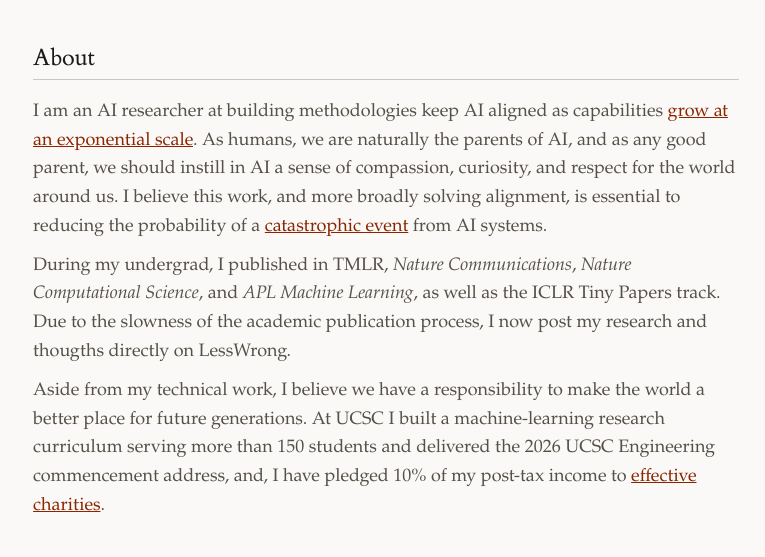
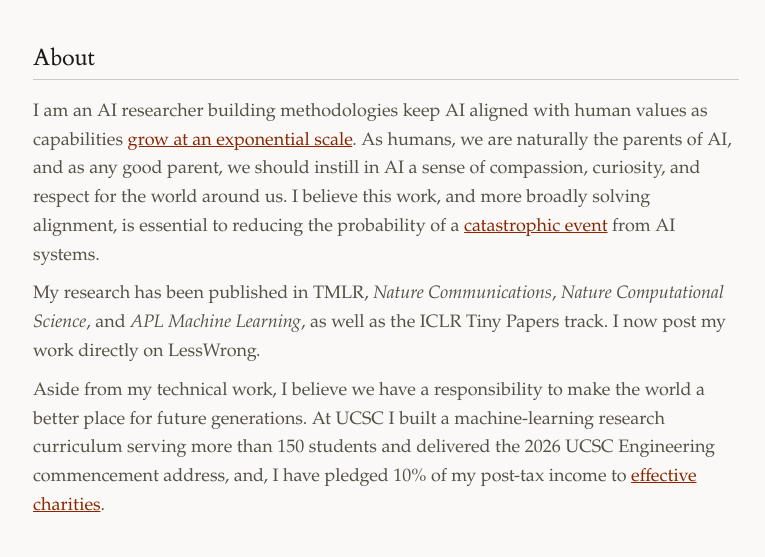
Before and after one commit to skyegunasekaran/SkyeGunasekaran.github.io, a plain HTML site: page index.html in a window 1280 px wide. Shown: the part 225-782 px from the top of the page, without its empty margins (254-1019 px from the left). Drawn offline with Linux system fonts and the light colour scheme.

Commit message:
Update index.html

```diff
--- a/index.html
+++ b/index.html
@@ -309,7 +309,7 @@
   <h2 id="about-heading">About</h2>
 
 <p>
-  I am an AI researcher at building methodologies keep AI aligned as capabilities
+  I am an AI researcher building methodologies keep AI aligned with human values as capabilities
   <a href="https://metr.org/time-horizons">grow at an exponential scale</a>.
   As humans, we are naturally the parents of AI, and as any
   good parent, we should instill in AI a sense of compassion, curiosity,
@@ -317,12 +317,10 @@
   I believe this work, and more broadly solving alignment, is essential to reducing the probability of a
   <a href="https://ai-2027.com/">catastrophic event</a> from AI systems.
 </p>
-
   <p>
-    During my undergrad, I published in TMLR, <em>Nature Communications</em>,
+    My research has been published in TMLR, <em>Nature Communications</em>,
     <em>Nature Computational Science</em>, and <em>APL Machine Learning</em>, as
-    well as the ICLR Tiny Papers track. Due to the slowness of the academic publication process,
-    I now post my research and thougths directly on LessWrong.
+    well as the ICLR Tiny Papers track. I now post my work directly on LessWrong.
   </p>
 
   <p>
```
